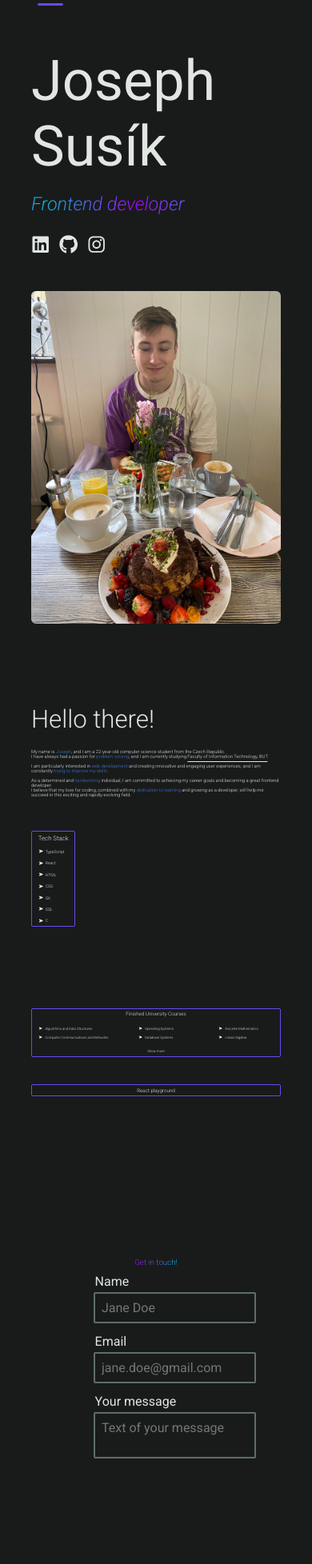
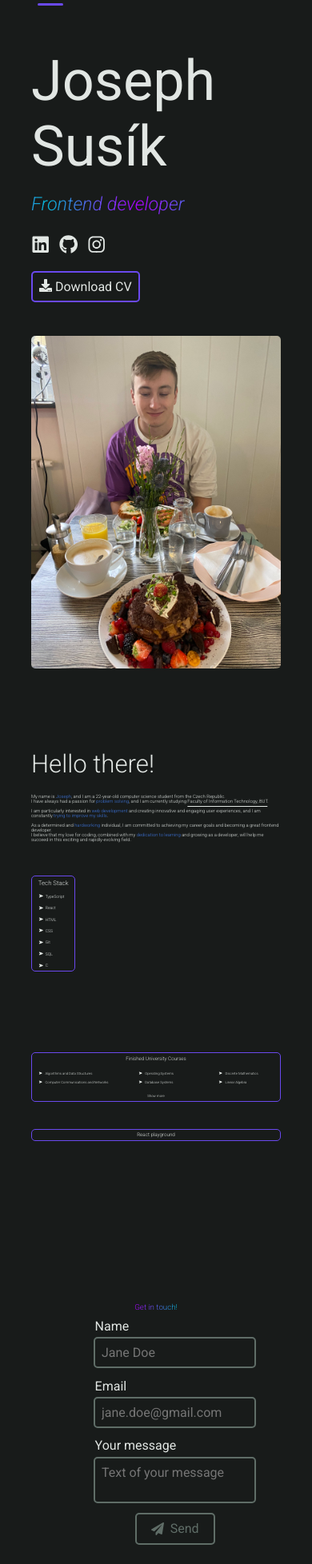
Before and after one commit to JosephSusik/website, a React (Create React App) app: page / in a window 390 px wide. Shown: the part 41-1997 px from the top of the page at 80% size. Built offline with nearby package versions, Linux system fonts and the light colour scheme.

Commit message:
Added Download CV and fixed border radius

```diff
--- a/src/components/contactForm.tsx
+++ b/src/components/contactForm.tsx
@@ -51,11 +51,7 @@ function ContactForm() {
                     ></textarea>
             </div>
             <div className="contact-send">
-                {ready?
                     <button><FaPaperPlane className="contact-plane" onClick={sendMail}/>&ensp;Send</button>
-                :
-                    <></>
-                }
             </div>
         </div>
     );
--- a/src/index.css
+++ b/src/index.css
@@ -157,7 +157,6 @@ section {
   }
 }
 
-
 .homepage .socials {
   display: flex;
   gap: 3vw;
@@ -174,6 +173,24 @@ section {
 .homepage .socials .icon:hover {
   cursor: pointer;
   color: var(--icon-hover);
+}
+
+.homepage button {
+  all: unset;
+  border: 2px solid var(--border);
+  border-radius: 5px;
+  padding: 8px;
+
+  display: flex;
+  justify-content: center;
+  width: max-content;
+
+  gap: 1vw;
+}
+
+.homepage button:hover {
+  cursor: pointer;
+
 }
 
 .profile-info {
@@ -193,6 +210,7 @@ section {
   width: 80%;
 
   border-radius: .5vw;
+  border-radius: 5px;
 
   justify-self: end;
   align-self: center;
@@ -227,6 +245,7 @@ section {
 .about div {
   border: 1px solid var(--border);
   border-radius: .5vw;
+  border-radius: 5px;
   padding: 1vw;
 
   height: min-content;
@@ -319,6 +338,7 @@ section {
 
   border: 1px solid var(--border);
   border-radius: .5vw;
+  border-radius: 5px;
   padding: .6vw;
   place-items: center;
 
@@ -401,6 +421,7 @@ section {
 .projects .react-playground {
   border: 1px solid var(--border);
   border-radius: .5vw;
+  border-radius: 5px;
   padding: .6vw;
 
   display: flex;
@@ -519,6 +540,7 @@ section {
   padding: .5em;
   color: var(--fontcolor);
   border-radius: .5vw;
+  border-radius: 5px;
 }
 
 .contact-form label {
@@ -538,6 +560,7 @@ section {
   padding: .5em;
   color: var(--fontcolor);
   border-radius: .5vw;
+  border-radius: 5px;
 }
 
 .contact-form textarea:focus {
@@ -547,11 +570,13 @@ section {
 .contact-form button {
   all: unset;
 
-  border: 2px solid var(--border);
+  border: 2px solid var(--forth-color);
   background-color: var(--background-color);
   padding: .5em;
   color: var(--fontcolor);
+  color: var(--forth-color);
   border-radius: .5vw;
+  border-radius: 5px;
 
   width: 5em;
   height: 1.2em;
@@ -566,6 +591,7 @@ section {
 .contact-form button:hover {
   cursor: pointer;
   color: var(--border);
+  border: 2px solid var(--border);
 }
 
 .contact-name {
@@ -594,11 +620,13 @@ section {
 
 .popup-box {
   position: fixed;
-  background: #00000050;
+  background: #00000080;
   width: 100%;
   height: 100vh;
   top: 0;
   left: 0;
+
+  z-index: 1500;
 }
 
 
@@ -614,28 +642,24 @@ section {
   padding: 20px;
   border: 1px solid var(--border);
   border-radius: .5vw;
+  border-radius: 5px;
   overflow: auto;
 
   display: flex;
   flex-direction: column;
   align-items: center;
   gap: 1.4vh;
+  gap: 2vh;
   padding-bottom: .6vw;
   padding-top: .6vw;
 
-  animation: popup-open 1s ease-in-out;
+  animation: popup-open .8s ease-in-out;
 }
 
 @keyframes popup-open {
   from {width: 0; max-height: 0; color: transparent;}
   50% {width: 80%; max-height: 0; }
   to {width: 80%; max-height: 70vh; color: inherit;}
-}
-
-@keyframes popup-close {
-  from {width: 80%; max-height: 0; }
-  50% {width: 80%; max-height: 0; }
-  to {width: 0; max-height: 0;}
 }
 
 .popup .popup-classes {
@@ -739,6 +763,7 @@ section {
     justify-self: center;
     width: 100%;
     border-radius: 1.5vw;
+    border-radius: 5px;
   }
 
   .about {
--- a/src/pages/homepage.tsx
+++ b/src/pages/homepage.tsx
@@ -3,6 +3,7 @@ import { FaInstagram } from "react-icons/fa";
 import { FaGithub } from "react-icons/fa";
 import { FaLinkedin } from "react-icons/fa";
 import { FaLocationArrow } from "react-icons/fa";
+import { FaDownload } from "react-icons/fa";
 import ContactForm from "../components/contactForm";
 import CustomPopup from "../components/popup";
 
@@ -56,6 +57,7 @@ function Homepage() {
                     <a href="https://github.com/JosephSusik" target="blank"><FaGithub className="icon"/></a>
                     <a href="https://www.instagram.com/joseph_powerlifting/" target="blank"><FaInstagram className="icon"/></a>
                 </div>
+                <button><FaDownload /> Download CV</button>
             </div>
             <img src="./img/profile.jpg" alt="" className="profile-img" ref={ref3}/>
         </section>
```
